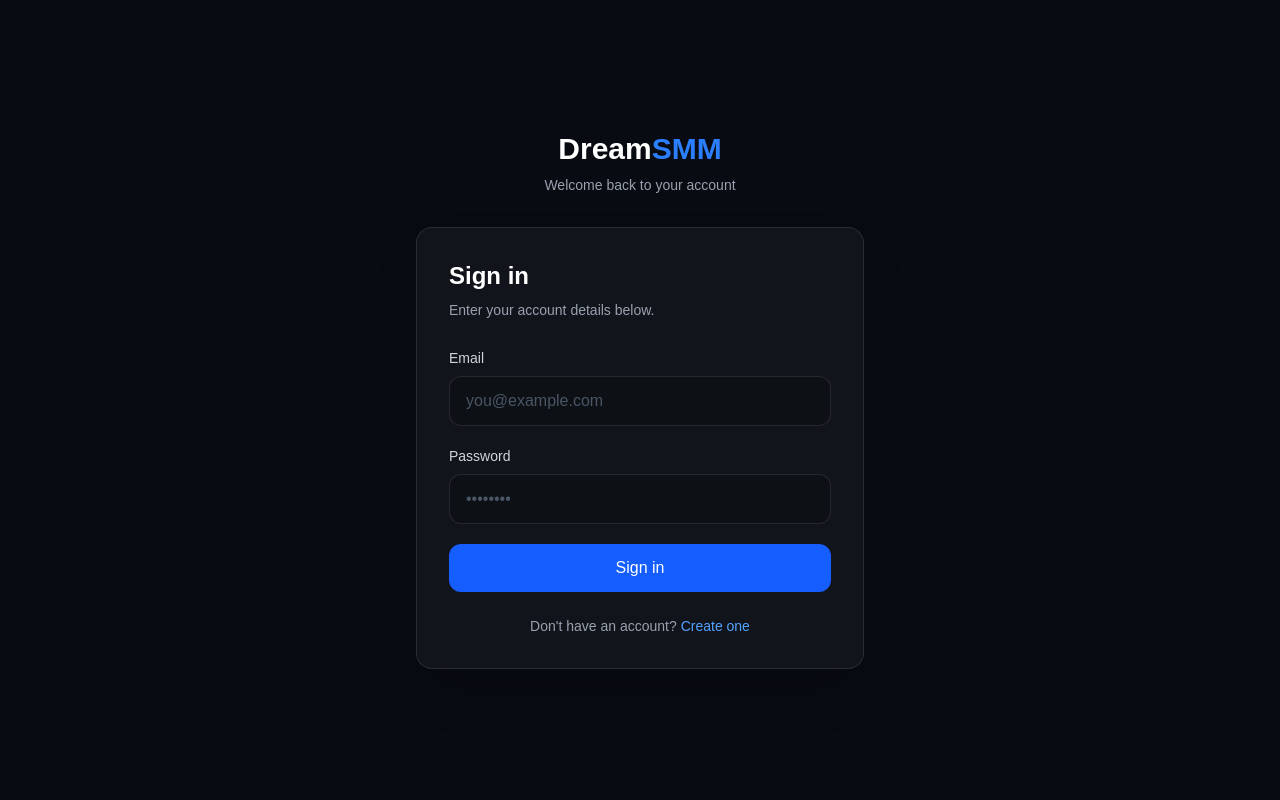
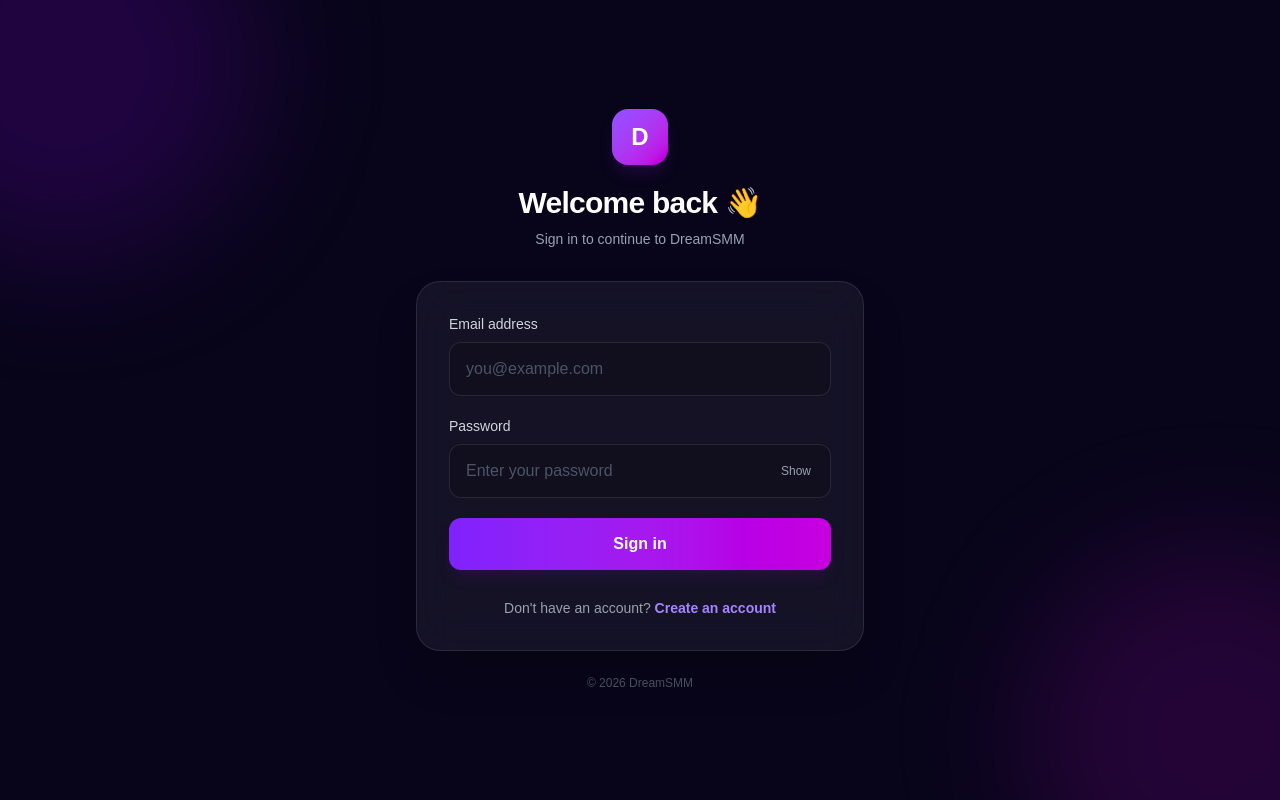
Before and after one commit to Aryan-6201/dreamsmm, a Next.js app: page /login in a window 1280 px wide. Built offline with nearby package versions, Linux system fonts and the light colour scheme.

Commit message:
Fix login page and redirect

```diff
--- a/app/login/page.tsx
+++ b/app/login/page.tsx
@@ -1,14 +1,18 @@
 "use client";
 
-import { useState } from "react";
+import { FormEvent, useState } from "react";
+import { useRouter } from "next/navigation";
 
 export default function LoginPage() {
+  const router = useRouter();
+
   const [email, setEmail] = useState("");
   const [password, setPassword] = useState("");
+  const [showPassword, setShowPassword] = useState(false);
   const [error, setError] = useState("");
   const [loading, setLoading] = useState(false);
 
-  async function handleLogin(e: React.FormEvent<HTMLFormElement>) {
+  async function handleLogin(e: FormEvent<HTMLFormElement>) {
     e.preventDefault();
 
     setError("");
@@ -21,7 +25,7 @@
           "Content-Type": "application/json",
         },
         body: JSON.stringify({
-          email,
+          email: email.trim(),
           password,
         }),
       });
@@ -29,107 +33,131 @@
       const data = await response.json();
 
       if (!response.ok) {
-        setError(data.error || "Login failed");
+        setError(data.error || "Invalid email or password.");
         return;
       }
 
-      alert(`Welcome ${data.user.name || data.user.email}!`);
+      router.push("/dashboard");
+      router.refresh();
     } catch {
-      setError("Could not connect to the server");
+      setError("Unable to connect to the server. Please try again.");
     } finally {
       setLoading(false);
     }
   }
 
   return (
-    <main className="min-h-screen bg-[#080b12] flex items-center justify-center px-4">
-      <div className="w-full max-w-md">
+    <main className="min-h-screen bg-[#08051a] text-white">
+      <div className="relative flex min-h-screen items-center justify-center overflow-hidden px-4 py-10">
+        {/* Background glow */}
+        <div className="pointer-events-none absolute -left-32 -top-32 h-96 w-96 rounded-full bg-purple-700/20 blur-3xl" />
+        <div className="pointer-events-none absolute -bottom-32 -right-32 h-96 w-96 rounded-full bg-fuchsia-600/15 blur-3xl" />
 
+        <div className="relative w-full max-w-md">
           {/* Logo */}
           <div className="mb-8 text-center">
-          <div className="text-3xl font-bold text-white">
-            Dream<span className="text-blue-500">SMM</span>
+            <div className="mx-auto mb-5 flex h-14 w-14 items-center justify-center rounded-2xl bg-gradient-to-br from-violet-500 to-fuchsia-600 shadow-lg shadow-purple-900/30">
+              <span className="text-2xl font-black">D</span>
             </div>
 
+            <h1 className="text-3xl font-bold tracking-tight">
+              Welcome back 👋
+            </h1>
+
             <p className="mt-2 text-sm text-gray-400">
-            Welcome back to your account
+              Sign in to continue to DreamSMM
             </p>
           </div>
 
-        {/* Login Card */}
-        <div className="rounded-2xl border border-white/10 bg-white/[0.04] p-8 shadow-2xl">
-
-          <h1 className="text-2xl font-semibold text-white">
-            Sign in
-          </h1>
-
-          <p className="mt-2 text-sm text-gray-400">
-            Enter your account details below.
-          </p>
-
-          <form onSubmit={handleLogin} className="mt-7 space-y-5">
-
+          {/* Card */}
+          <div className="rounded-3xl border border-white/10 bg-white/[0.055] p-7 shadow-2xl shadow-black/30 backdrop-blur-xl sm:p-8">
+            <form onSubmit={handleLogin} className="space-y-5">
               {/* Email */}
               <div>
-              <label className="mb-2 block text-sm text-gray-300">
-                Email
+                <label
+                  htmlFor="email"
+                  className="mb-2 block text-sm font-medium text-gray-300"
+                >
+                  Email address
                 </label>
 
                 <input
+                  id="email"
                   type="email"
+                  autoComplete="email"
                   value={email}
                   onChange={(e) => setEmail(e.target.value)}
                   placeholder="you@example.com"
                   required
-                className="w-full rounded-xl border border-white/10 bg-black/20 px-4 py-3 text-white outline-none placeholder:text-gray-600 focus:border-blue-500"
+                  disabled={loading}
+                  className="w-full rounded-xl border border-white/10 bg-black/20 px-4 py-3.5 text-white outline-none transition placeholder:text-gray-600 focus:border-violet-500 focus:ring-2 focus:ring-violet-500/20 disabled:opacity-60"
                 />
               </div>
 
               {/* Password */}
               <div>
-              <label className="mb-2 block text-sm text-gray-300">
+                <label
+                  htmlFor="password"
+                  className="mb-2 block text-sm font-medium text-gray-300"
+                >
                   Password
                 </label>
 
+                <div className="relative">
                   <input
-                type="password"
+                    id="password"
+                    type={showPassword ? "text" : "password"}
+                    autoComplete="current-password"
                     value={password}
                     onChange={(e) => setPassword(e.target.value)}
-                placeholder="••••••••"
+                    placeholder="Enter your password"
                     required
-                className="w-full rounded-xl border border-white/10 bg-black/20 px-4 py-3 text-white outline-none placeholder:text-gray-600 focus:border-blue-500"
+                    disabled={loading}
+                    className="w-full rounded-xl border border-white/10 bg-black/20 px-4 py-3.5 pr-20 text-white outline-none transition placeholder:text-gray-600 focus:border-violet-500 focus:ring-2 focus:ring-violet-500/20 disabled:opacity-60"
                   />
+
+                  <button
+                    type="button"
+                    onClick={() => setShowPassword((value) => !value)}
+                    className="absolute right-3 top-1/2 -translate-y-1/2 px-2 text-xs font-medium text-gray-400 transition hover:text-white"
+                  >
+                    {showPassword ? "Hide" : "Show"}
+                  </button>
+                </div>
               </div>
 
               {/* Error */}
               {error && (
-              <div className="rounded-xl border border-red-500/20 bg-red-500/10 px-4 py-3 text-sm text-red-400">
+                <div className="rounded-xl border border-red-500/20 bg-red-500/10 px-4 py-3 text-sm text-red-300">
                   {error}
                 </div>
               )}
 
-            {/* Button */}
+              {/* Submit */}
               <button
                 type="submit"
                 disabled={loading}
-              className="w-full rounded-xl bg-blue-600 py-3 font-medium text-white transition hover:bg-blue-500 disabled:cursor-not-allowed disabled:opacity-50"
+                className="w-full rounded-xl bg-gradient-to-r from-violet-600 to-fuchsia-600 py-3.5 font-semibold text-white shadow-lg shadow-purple-900/20 transition hover:from-violet-500 hover:to-fuchsia-500 disabled:cursor-not-allowed disabled:opacity-60"
               >
                 {loading ? "Signing in..." : "Sign in"}
               </button>
-
             </form>
 
             {/* Register */}
-          <p className="mt-6 text-center text-sm text-gray-400">
-            Don't have an account?{" "}
+            <p className="mt-7 text-center text-sm text-gray-400">
+              Don&apos;t have an account?{" "}
               <a
                 href="/register"
-              className="font-medium text-blue-400 hover:text-blue-300"
+                className="font-semibold text-violet-400 transition hover:text-violet-300"
               >
-              Create one
+                Create an account
               </a>
             </p>
+          </div>
 
+          <p className="mt-6 text-center text-xs text-gray-600">
+            © {new Date().getFullYear()} DreamSMM
+          </p>
         </div>
       </div>
     </main>
```
Lines whose indentation alone changed are shown as unchanged.
